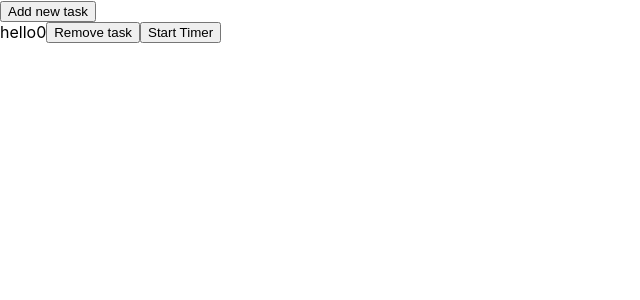
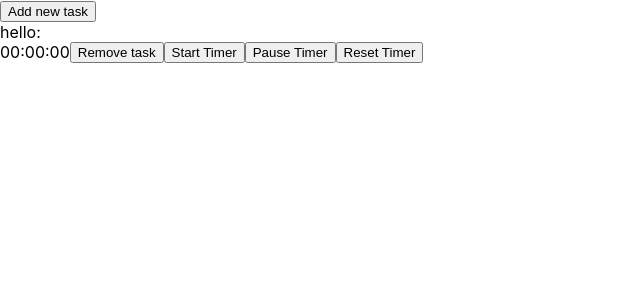
Before and after one commit to elGrogz/billable-hours-timer, a React (Create React App) app: page / in a window 1280 px wide. Both pictures are taken after a click on the button "Add new task". Shown: the top 300 px of the page, without its empty margins (0-640 px from the left). Built offline with nearby package versions, Linux system fonts and the light colour scheme.

Commit message:
added timer

```diff
--- a/src/App.tsx
+++ b/src/App.tsx
@@ -20,17 +20,15 @@ function App() {
     let tempTasks = [...tasks];
     tempTasks.push(blankTask);
     setTasks(tempTasks);
-    console.log(tasks);
   };
 
   const removeTask = (task: Task) => {
     const indexToUpdate = tasks.indexOf(task);
+    console.log(indexToUpdate);
     let tempTasks = [...tasks];
     tempTasks.splice(indexToUpdate, 1);
     setTasks(tempTasks);
   };
-
-  // const startTimer = () => {};
 
   return (
     <div>
--- a/src/components/Task.tsx
+++ b/src/components/Task.tsx
@@ -1,14 +1,55 @@
-import React, { useState } from "react";
+import React, { useEffect, useState } from "react";
 
 const Task = (props: any) => {
-  const startTimer = () => {};
+  const [isActive, setIsActive] = useState<boolean>(false);
+  const [isPaused, setIsPaused] = useState<boolean>(true);
+  const [time, setTime] = useState<number>(0);
+
+  useEffect(() => {
+    let interval: any = null;
+
+    if (isActive && isPaused === false) {
+      interval = setInterval(() => {
+        setTime((time) => time + 10);
+      }, 10);
+    } else {
+      clearInterval(interval);
+    }
+    return () => {
+      clearInterval(interval);
+    };
+  }, [isActive, isPaused]);
+
+  const handleStartStopwatch = () => {
+    setIsActive(true);
+    setIsPaused(false);
+  };
+
+  const handlePauseStopwatch = () => {
+    setIsPaused(true);
+    setIsActive(false);
+  };
+
+  const handleTimerReset = () => {
+    setTime(0);
+  };
 
   return (
-    <div style={{ display: "flex", flexDirection: "row" }}>
-      <div>{props.name}</div>
-      <div>{props.time}</div>
-      <button onClick={props.handleRemoveTask}>Remove task</button>
-      <button onClick={() => startTimer()}>Start Timer</button>
+    <div>
+      <div>{props.name}: </div>
+      <div style={{ display: "flex", flexDirection: "row" }}>
+        <div className="stopwatch">
+          <div className="numbers">
+            <span>{("0" + Math.floor((time / 86400000) % 24)).slice(-2)}:</span>
+            <span>{("0" + Math.floor((time / 60000) % 60)).slice(-2)}:</span>
+            <span>{("0" + Math.floor((time / 1000) % 60)).slice(-2)}</span>
+          </div>
+        </div>
+        <button onClick={props.handleRemoveTask}>Remove task</button>
+        <button onClick={handleStartStopwatch}>Start Timer</button>
+        <button onClick={handlePauseStopwatch}>Pause Timer</button>
+        <button onClick={handleTimerReset}>Reset Timer</button>
+      </div>
     </div>
   );
 };
```
